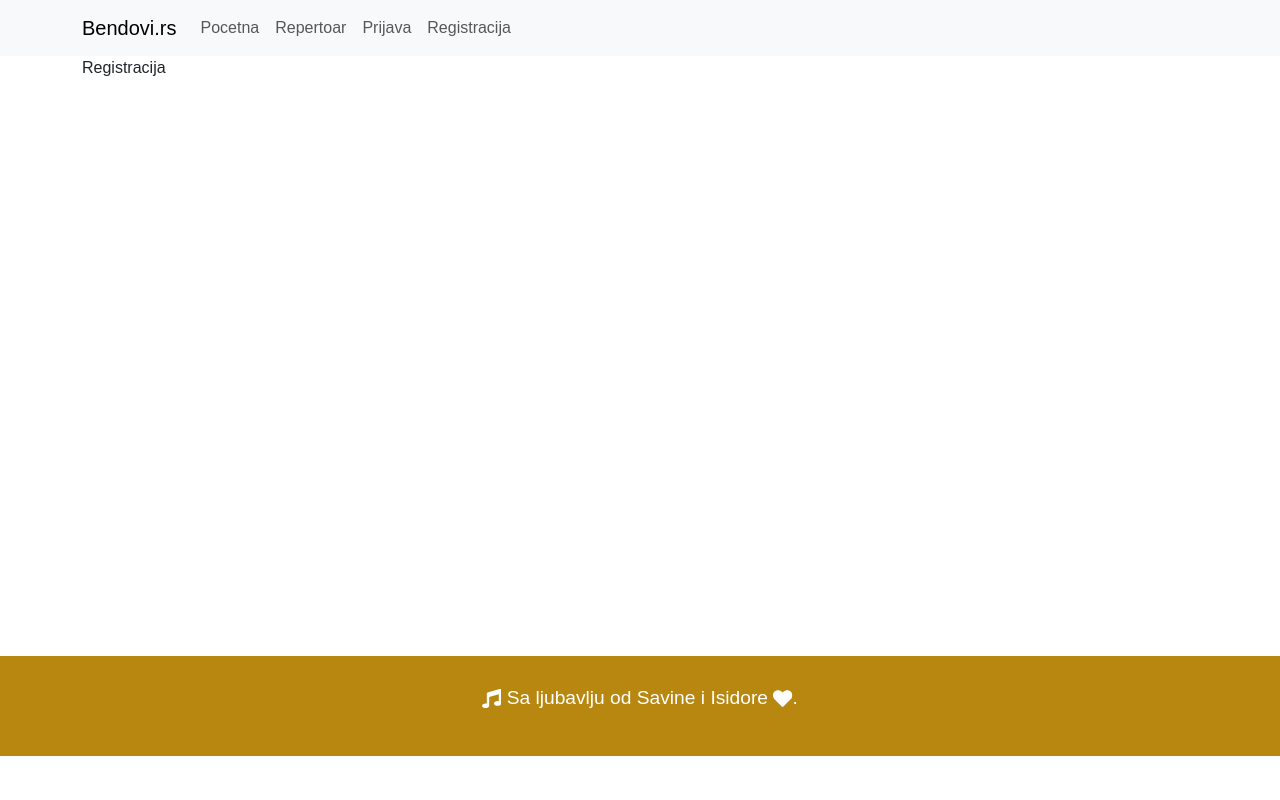
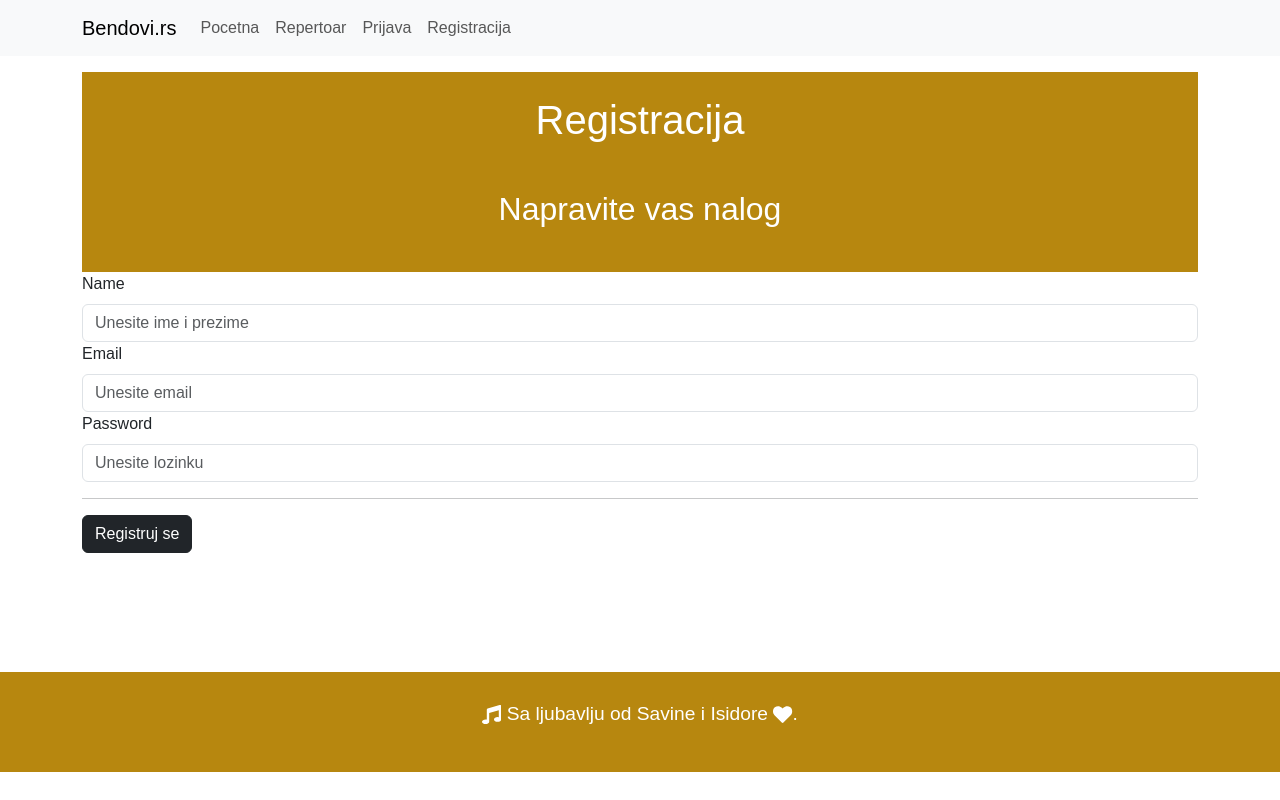
Before and after one commit to elab-development/internet-tehnologije-projekat-appbendovi_2020_0144, a React (Create React App) app in the folder bend_react/: page /registracija in a window 1280 px wide. Built offline with nearby package versions, Linux system fonts and the light colour scheme; a web font is replaced by a local one.

Commit message:
Stranica Registracija

```diff
--- a/bend_react/src/stranice/Registracija.jsx
+++ b/bend_react/src/stranice/Registracija.jsx
@@ -1,10 +1,56 @@
 import React from 'react';
+import useForm from "../useForm";
+import server from "../server";
+import Header from "../komponente/Header";
+import {Col, Form, Row} from "react-bootstrap";
 
 const Registracija = () => {
+    const [formData, onChangeElement] = useForm({
+        email: '',
+        password: '',
+        name: ''
+    })
+
+    const [poruka, setPoruka] = React.useState('Napravite vas nalog');
+
+    const register = () => {
+        server.post('/register', formData).then(res => {
+            console.log(res.data);
+
+            if (res.data.success) {
+                setPoruka('Uspešno ste se registrovali');
+            }else{
+                setPoruka('Pogrešan email ili lozinka');
+            }
+
+        }).catch(err => {
+            console.log(err);
+            setPoruka('Pogrešan email ili lozinka');
+        });
+    }
+
     return (
-        <div>
-            Registracija
-        </div>
+        <>
+            <Header naslov="Registracija" podnaslov={poruka}/>
+            <Row>
+                <Col>
+                    <Form.Group>
+                        <Form.Label>Name</Form.Label>
+                        <Form.Control name="name" type="text" onChange={onChangeElement} placeholder="Unesite ime i prezime"/>
+                    </Form.Group>
+                    <Form.Group>
+                        <Form.Label>Email</Form.Label>
+                        <Form.Control name="email" type="email" onChange={onChangeElement} placeholder="Unesite email"/>
+                    </Form.Group>
+                    <Form.Group>
+                        <Form.Label>Password</Form.Label>
+                        <Form.Control name="password" type="password" onChange={onChangeElement} placeholder="Unesite lozinku"/>
+                    </Form.Group>
+                    <hr/>
+                    <button type="button" onClick={register} className="btn btn-dark">Registruj se</button>
+                </Col>
+            </Row>
+        </>
     );
 };
 
```
